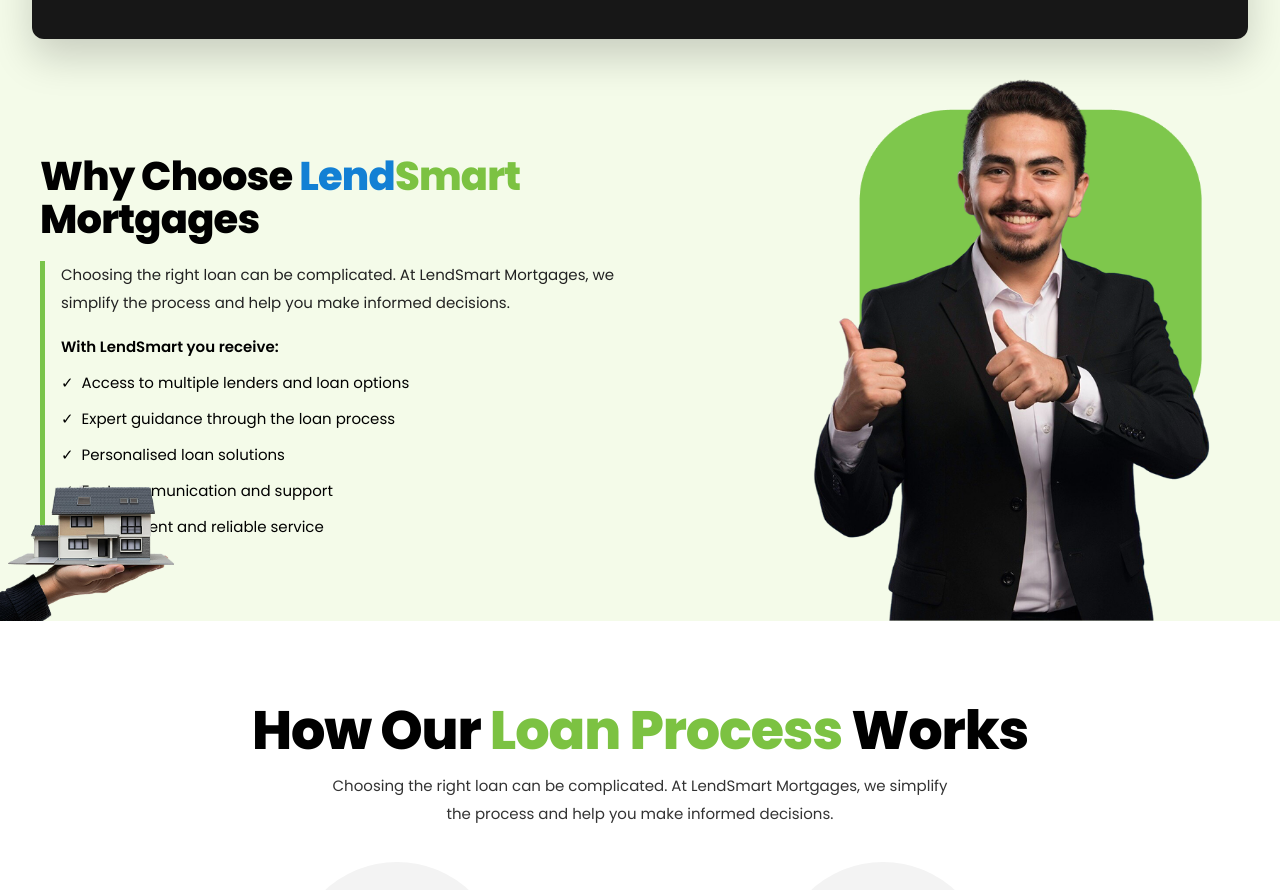
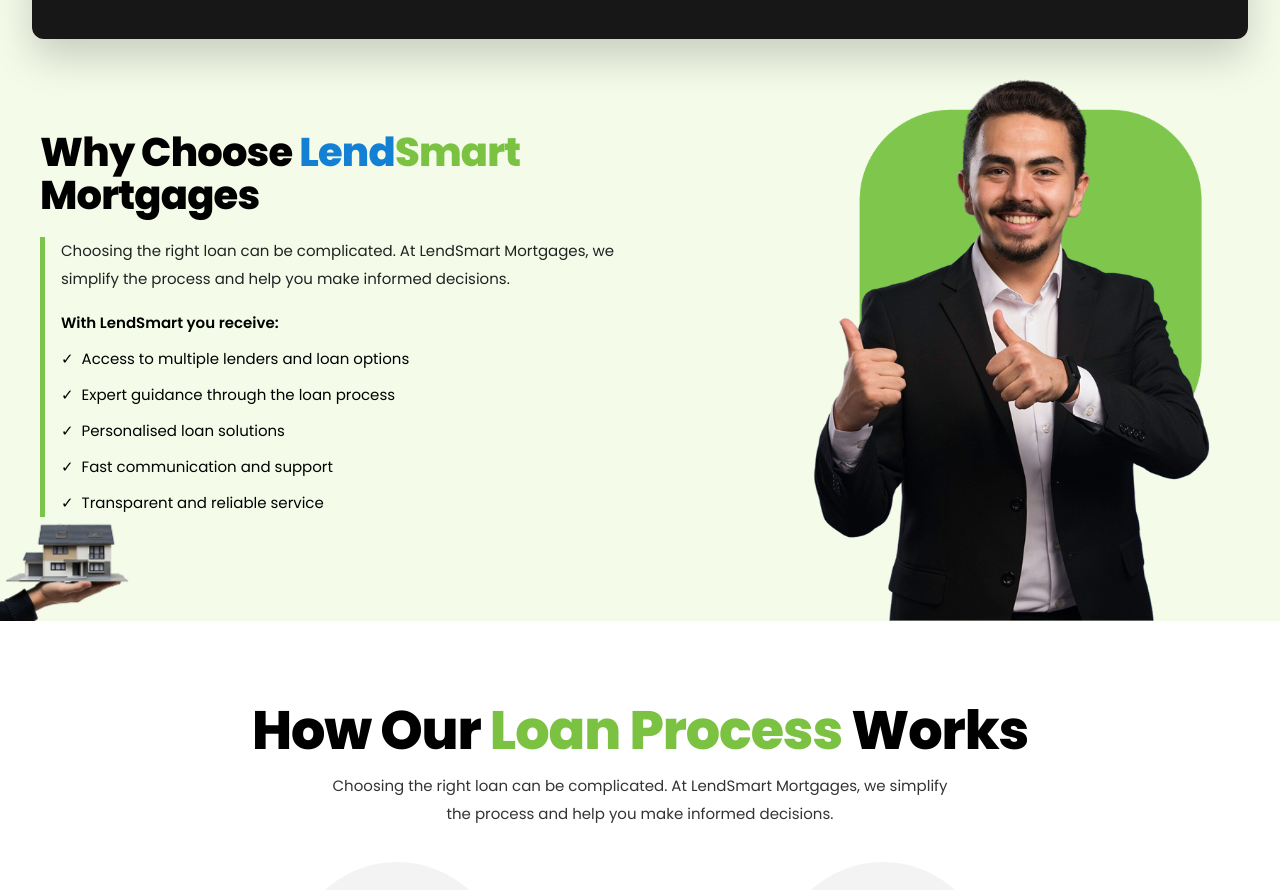
Before and after one commit to techbase2brand/lendsmart, a Next.js app: page / in a window 1280 px wide. Shown: the part 2435-3325 px from the top of the page. Built offline with nearby package versions, Linux system fonts and the light colour scheme.

Commit message:
fix(image.upstash.next.conf)

```diff
--- a/app/pages-component/WhyChoose.tsx
+++ b/app/pages-component/WhyChoose.tsx
@@ -14,7 +14,7 @@
       <div className="max-w-[1440px] mx-auto">
         <div className="grid grid-cols-1 items-end gap-10 md:gap-5 lg:grid-cols-[1.05fr_0.95fr] ">
           {/* Left content */}
-          <div className="relative lg:pt-6 pb-0 md:pb-20">
+          <div className="relative lg:pt-6 pb-0 md:pb-26">
             <div className=" ">
               <h2 className="text-[28px] font-extrabold leading-[1.08] tracking-[-0.02em] text-black sm:text-[32px] lg:text-[40px]">
                 Why Choose <span className="text-[#1380d4]">Lend</span>
@@ -86,7 +86,7 @@
         </div>
       </div>
       {/* Left bottom hand image */}
-      <div className="pointer-events-none mt-8 w-[100px] sm:w-[170px] bottom-0 absolute lg:-bottom-2 lg:-left-[0px] lg:mt-0 lg:w-[190px]">
+      <div className="pointer-events-none mt-8 w-[100px] sm:w-[130px] bottom-0 absolute lg:-bottom-2 lg:-left-[0px] lg:mt-0 lg:w-[140px]">
         <Image
           src="/hand-holding.png"
           alt="Hand holding house"
```
